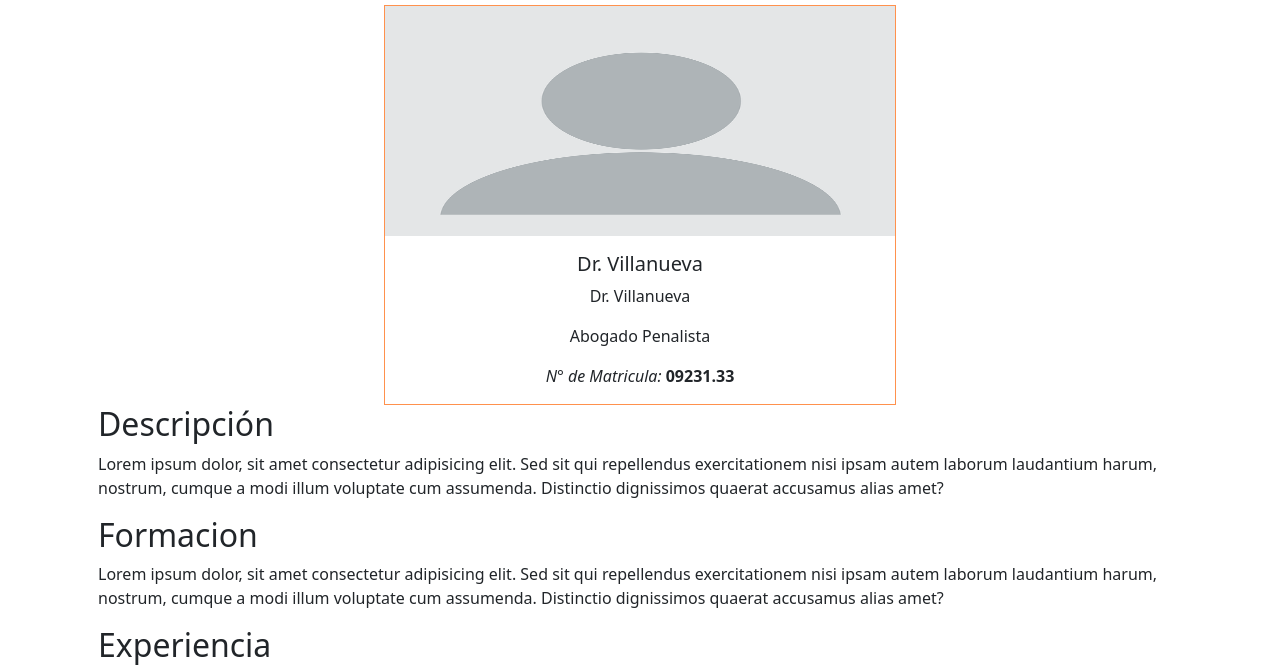
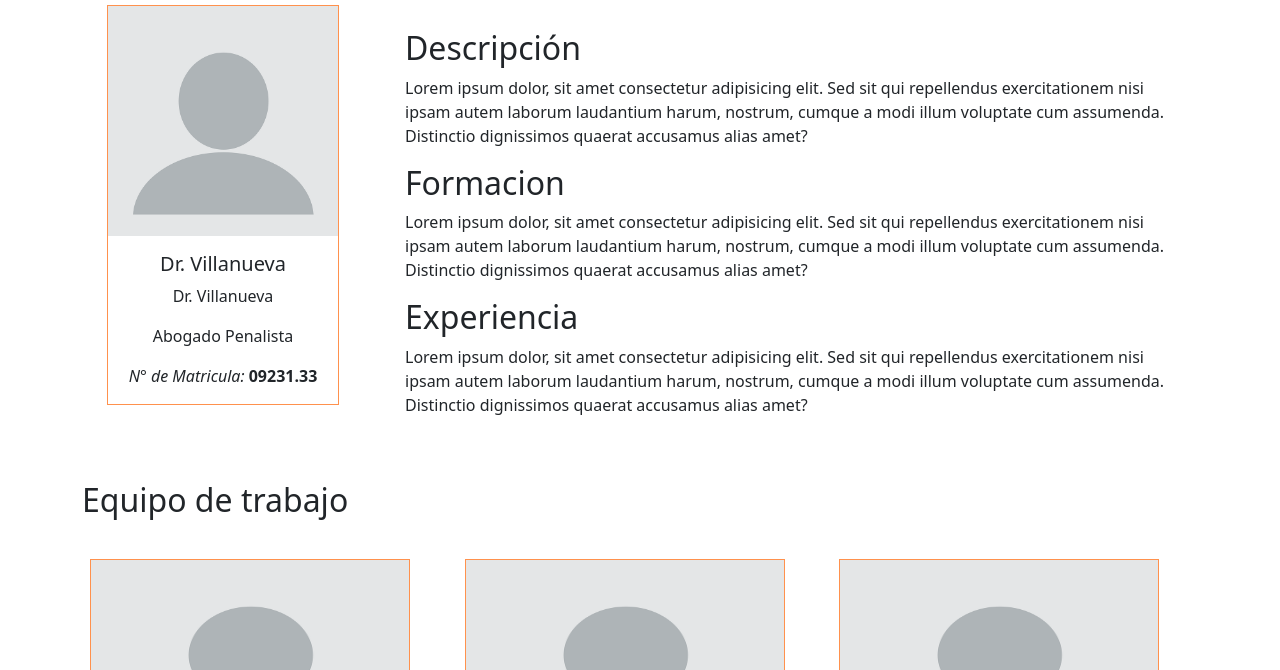
Before and after one commit to AlvaroLVR/estudioJuridicoWeb, a website: page pages/Perfil.html in a window 1280 px wide. Shown: the part 729-1399 px from the top of the page. Drawn offline with nearby package versions, Linux system fonts and the light colour scheme.

Commit message:
pagina terminada

```diff
--- a/index.html
+++ b/index.html
@@ -4,7 +4,8 @@
   <meta charset="UTF-8">
   <meta http-equiv="X-UA-Compatible" content="IE=edge">
   <meta name="viewport" content="width=device-width, initial-scale=1.0">
-  <title>Estudio Juridico Dr. Villanueva.  25 Años de experiencia. Areas de trabajo penal, laboral, familiar y corporativo. <b>Telefono: 11 0000-0000 - Email: Estudio-juridico@gmail.com </b></title>
+  <title>Estudio Juridico Dr. Villanueva | Derecho penal - laboral - familiar - corporativo. 25 años de experiencia</title>
+  <meta name="description" content="Estudio Juridico Dr. Villanueva.  25 Años de experiencia. Areas de trabajo penal, laboral, familiar y corporativo. Telefono: 11 0000-0000 - Email: Estudio-juridico@gmail.com">
   <!--BOOTSTRAP-->
   <link href="https://cdn.jsdelivr.net/npm/bootstrap@5.1.3/dist/css/bootstrap.min.css" rel="stylesheet" integrity="sha384-1BmE4kWBq78iYhFldvKuhfTAU6auU8tT94WrHftjDbrCEXSU1oBoqyl2QvZ6jIW3" crossorigin="anonymous">
   <!--FUENTE DE TEXTO-->
--- a/pages/Perfil.html
+++ b/pages/Perfil.html
@@ -83,7 +83,8 @@
   <div class="container py-5">
 
     <h2 class="pb-4">Perfil</h2>
-    <div class= "divPerfilPrincipal pb-4 justify-content-center">
+
+    <div class= "divPerfilPrincipal pb-4 d-flex flex-row justify-content-around">
 
       <div class="card rounded-0 border border-1 border-primary cardPrincipal">
         <img src="../img/perfil.webp" class="card-img-top border border-0 rounded-0" alt="ContratosJuridicos" height="230" width="350">
@@ -95,7 +96,7 @@
         </div>
       </div>
 
-      <div class="ms-3">
+      <div class="ms-3 mt-4 descripcion">
         <h2>Descripción</h2>
         <p>Lorem ipsum dolor, sit amet consectetur adipisicing elit. Sed sit qui repellendus exercitationem nisi ipsam autem laborum laudantium harum, nostrum, cumque a modi illum voluptate cum assumenda. Distinctio dignissimos quaerat accusamus alias amet?</p>
         <h2>Formacion</h2>
--- a/sass/style.scss
+++ b/sass/style.scss
@@ -32,11 +32,15 @@ $primary: #ff914d;
 //PERFIL
 .cardPrincipal{
     height: 400px;
-    width: 40vw;
+    width: auto;
 }
 .divPerfilPrincipal{
     display: flex;
-    flex-flow: row wrap;
+    flex-direction: row;
+    flex-wrap: wrap;
+}
+.descripcion{
+    width: 60vw;
 }
 .cardStaff{
     height: 400px;
```
Also changed, not shown: sass/style.css, 1 other file.
